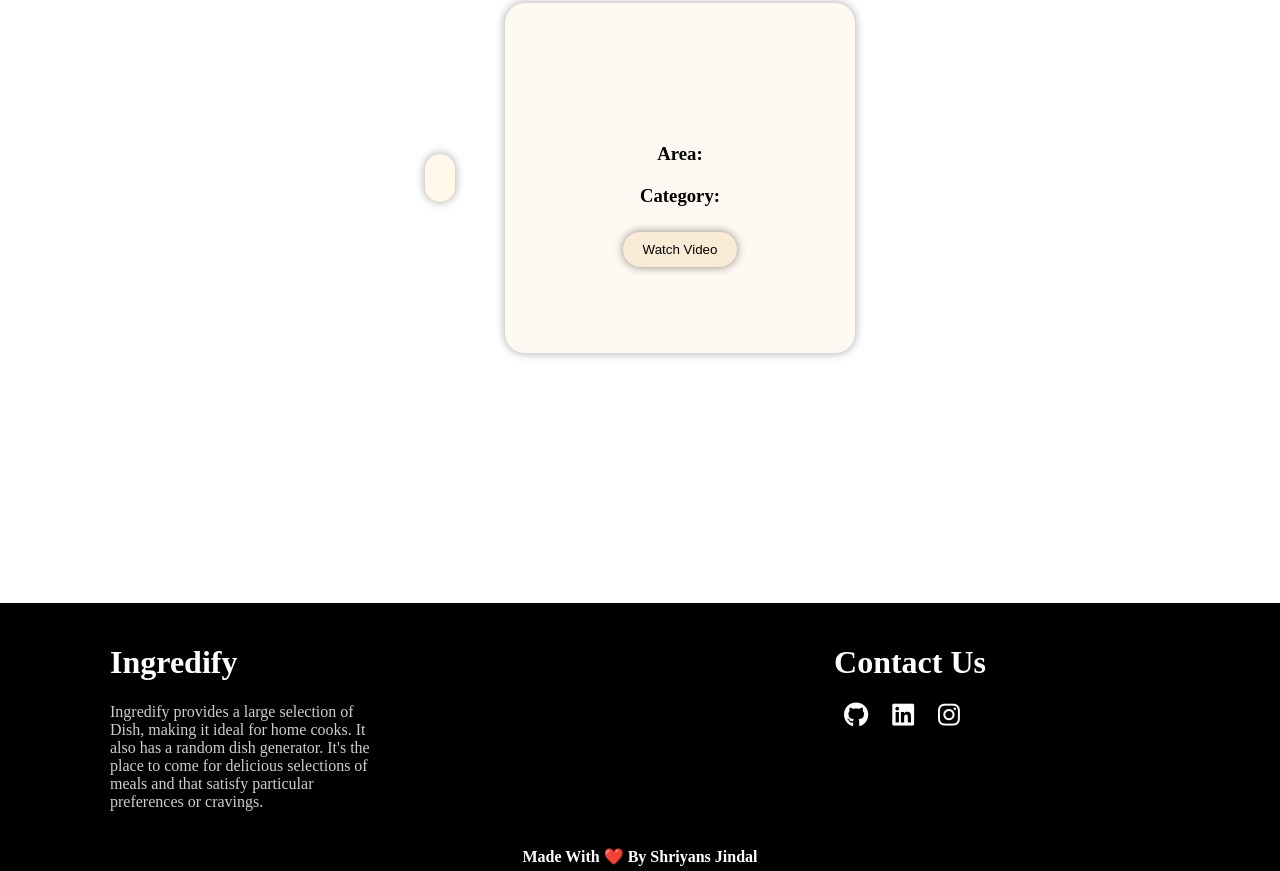
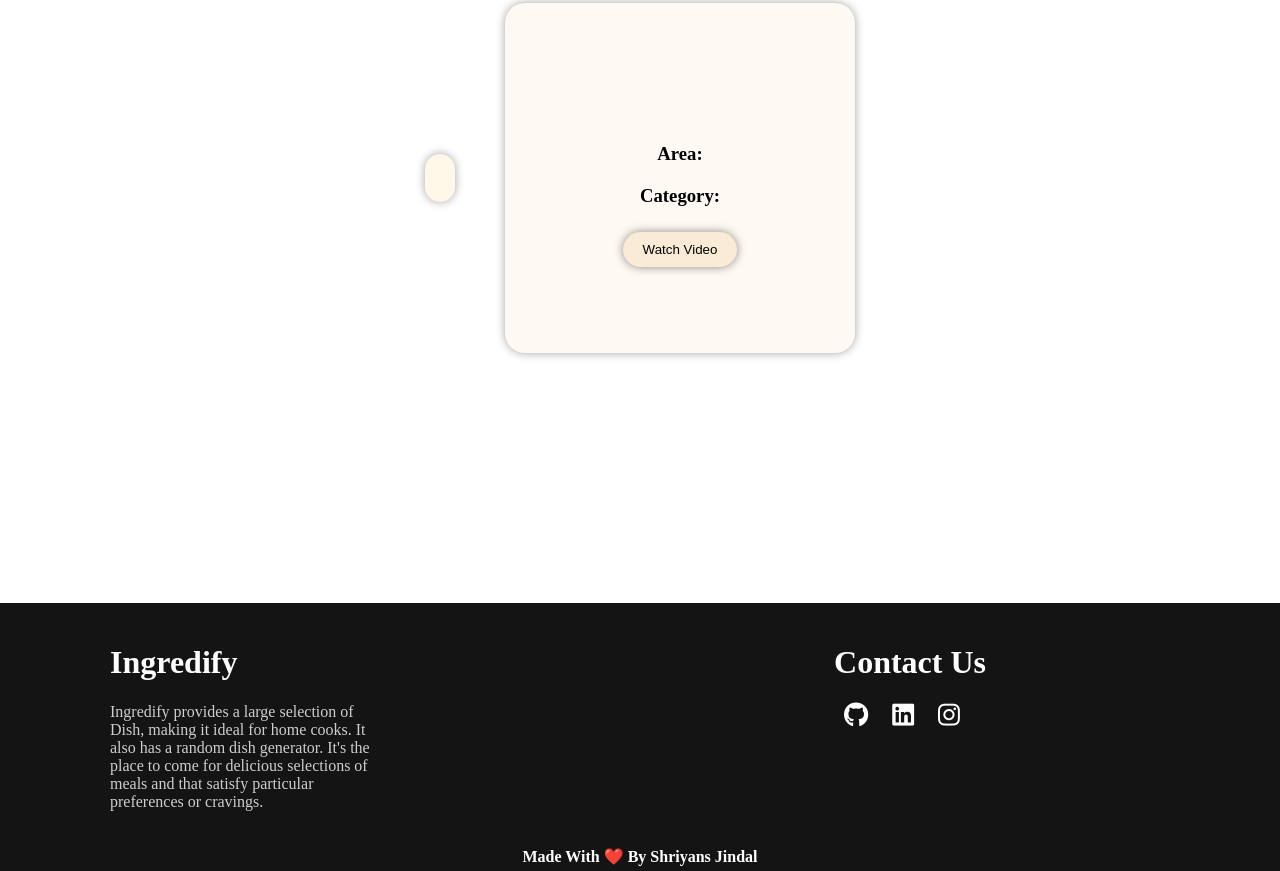
Before and after one commit to ShriyansJindal/Ingredify, a plain HTML site: page index.html in a window 1280 px wide. Shown: the part 352-1223 px from the top of the page. Drawn offline with Linux system fonts and the light colour scheme; no server answers.

Commit message:
comment's added

```diff
--- a/app.js
+++ b/app.js
@@ -120,7 +120,7 @@ function searchresult(search) {
         });
       }
       else {
-        Search_name.innerText = 'Categorie Not Found';
+        Search_name.innerText = 'Category Not Found';
       }
 
       search_result.innerHTML = out;
--- a/style.css
+++ b/style.css
@@ -17,6 +17,7 @@ body{
     /* justify-content: space-around; */
     text-align: center;
 }
+/* logo */
 .logo{
     margin: 20px;
     margin-bottom: 0;
@@ -25,6 +26,7 @@ body{
     width: 120px;
     height: 110px;
 }
+/* about section below logo */
 .about{
     /* border: 2px solid red; */
 }
@@ -37,6 +39,7 @@ body{
     margin: 0;
     font-size: 18px;
 }
+/* search box */
 .search-box{
     display: flex;
     justify-content: center;
@@ -60,6 +63,7 @@ font-weight: bold;
     padding: 10px 10px;
     border-radius: 0px 50px 50px 0px;
 }
+/* container for random meal */
 .container{
     /* border: 2px solid red; */
     margin-bottom: 100px;
@@ -73,6 +77,7 @@ font-weight: bold;
     /* margin-bottom: 0px; */
     margin: 25px 0px;
 }
+/* iamge of random meal */
 .random-meal{
     padding: 15px;
     border-radius: 20px;
@@ -83,6 +88,7 @@ font-weight: bold;
     text-align: center;
     cursor: pointer;
 }
+/* text about the random dish */
 .random-meal-text h2{
     font-size: 35px;
     margin-bottom: 15px;
@@ -133,6 +139,7 @@ font-weight: bold;
     text-decoration: none;
     color: black;
 }
+/* search result */
 .search-result{
     /* border: 2px solid black; */
     /* margin-top: 50px; */
@@ -140,10 +147,12 @@ font-weight: bold;
     justify-content: space-around;
     flex-wrap: wrap;
 }
+/* Heading os search result */
 #Search-name{
     text-align: center;
     font-size: 45px;
 }
+/* each result tile */
 .result{
     cursor: pointer;
     /* border: 2px solid gray; */
@@ -159,11 +168,13 @@ font-weight: bold;
     box-shadow: none;
     transform: scale(0.95);
 }
+/* image in result tile */
 .result img{
     width: 300px;
     border-radius: 20px;
 
 }
+/* modal */
 .modal{
     position: fixed;
     background-color: rgba(0, 0, 0, 0.468);
@@ -197,8 +208,9 @@ font-weight: bold;
 #Ingredi-list li{
     margin: 5px 0px;
 }
+/* footer */
 footer{
-    background-color: black;
+    background-color: rgb(20, 20, 20);
     /* height: 300px; */
     color: white;
     padding: 10px 100px;
@@ -233,7 +245,7 @@ footer{
     margin: 0px 10px;
 }
 .made{
-    background-color: black;
+    background-color: rgb(20, 20, 20);
     color: white;
     margin: 0%;
     text-align: center;
```
